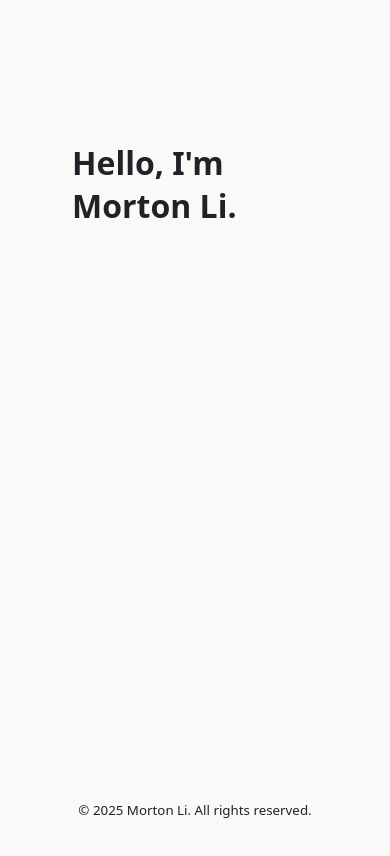
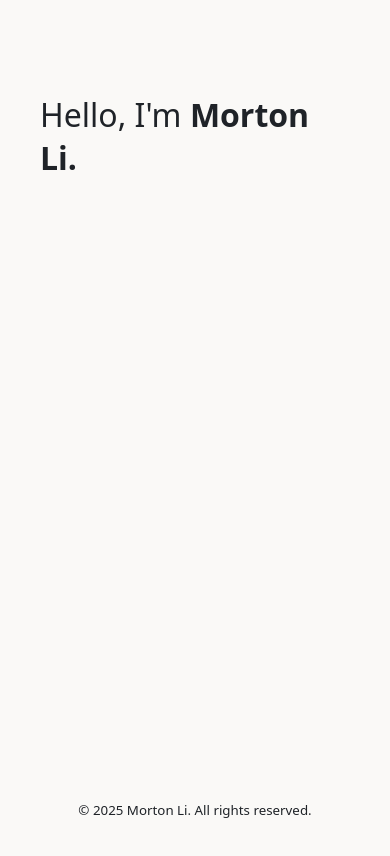
Before and after one commit to Morton-Li/Morton-Li.github.io, a plain HTML site: page index.html in a window 390 px wide. Drawn offline with Linux system fonts and the light colour scheme.

Commit message:
实现打字机效果，更新页面加载时的问候语和姓名显示

```diff
--- a/assets/scripts.js
+++ b/assets/scripts.js
@@ -0,0 +1,42 @@
+// Typewriter effect
+function typewrite(element, text, speed = 100) {
+  return new Promise((resolve) => {
+    let i = 0;
+    element.classList.add('typewriter');
+
+    function type() {
+      if (i < text.length) {
+        element.textContent += text.charAt(i);
+        i++;
+        setTimeout(type, speed);
+      } else {
+        element.classList.remove('typewriter');
+        element.classList.add('complete');
+        resolve();
+      }
+    }
+
+    type();
+  });
+}
+
+// Get element by ID and clear its text content
+function getElementAndText(id) {
+  const element = document.getElementById(id);
+  if (!element) {
+    throw new Error(`Element with id "${id}" not found.`);
+  }
+  let text = element.textContent.trim();
+  element.textContent = '';
+  return { element, text };
+}
+
+// Initialize on page load
+document.addEventListener('DOMContentLoaded', async () => {
+  // Typewrite greeting and name sequentially
+  const items = [
+    getElementAndText('h1-greeting'),
+    getElementAndText('h1-name'),
+  ];
+  for (const { element, text } of items) await typewrite(element, text, 150);
+});
--- a/assets/style.css
+++ b/assets/style.css
@@ -48,9 +48,27 @@ footer {
   width: 100%;
 }
 
-
 header {
   padding: 5rem 2rem;
+}
+
+@media (max-width: 768px) {
+  header {
+    padding: 2rem 0%;
+  }
+}
+
+header .greeting,
+header .name {
+  min-height: 1.2em;
+}
+
+header .greeting {
+  font-weight: 400;
+}
+
+header .name {
+  font-weight: 700;
 }
 
 footer {
@@ -58,3 +76,28 @@ footer {
   padding-top: 2rem;
   text-align: center;
 }
+
+/* =========================
+   3. Animations
+   ========================= */
+/* Typewriter effect */
+.typewriter {
+  overflow: hidden;
+  border-right: 3px solid var(--fg);
+  white-space: nowrap;
+  animation: blink 0.7s infinite;
+}
+
+@keyframes blink {
+  0%, 49% {
+    border-right-color: var(--fg);
+  }
+  50%, 100% {
+    border-right-color: transparent;
+  }
+}
+
+.typewriter.complete {
+  border-right: none;
+  animation: none;
+}
--- a/index.html
+++ b/index.html
@@ -14,7 +14,10 @@
 </head>
 <body>
   <header>
-    <h1>Hello, I'm Morton Li.</h1>
+    <h1>
+      <span id="h1-greeting" class="greeting">Hello, I'm</span>
+      <span id="h1-name" class="name">Morton Li.</span>
+    </h1>
   </header>
 
   <main></main>
```
